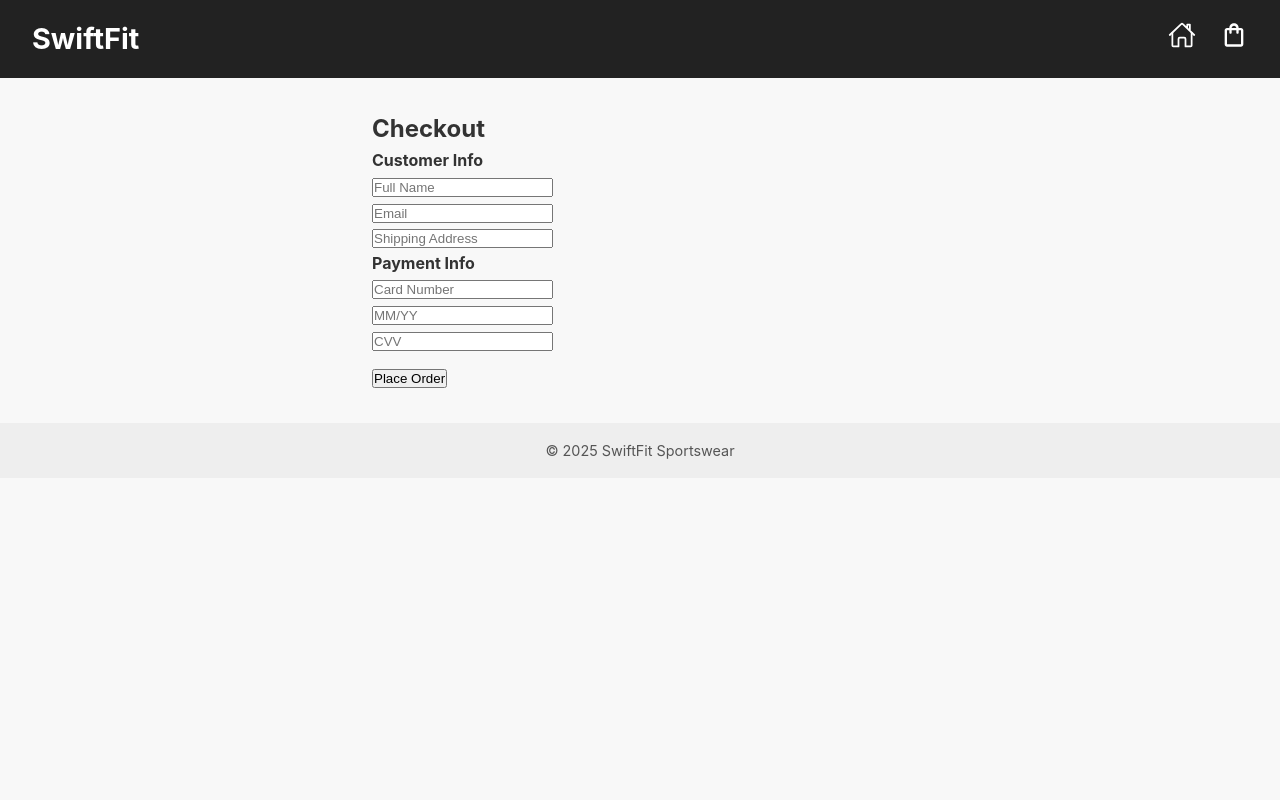
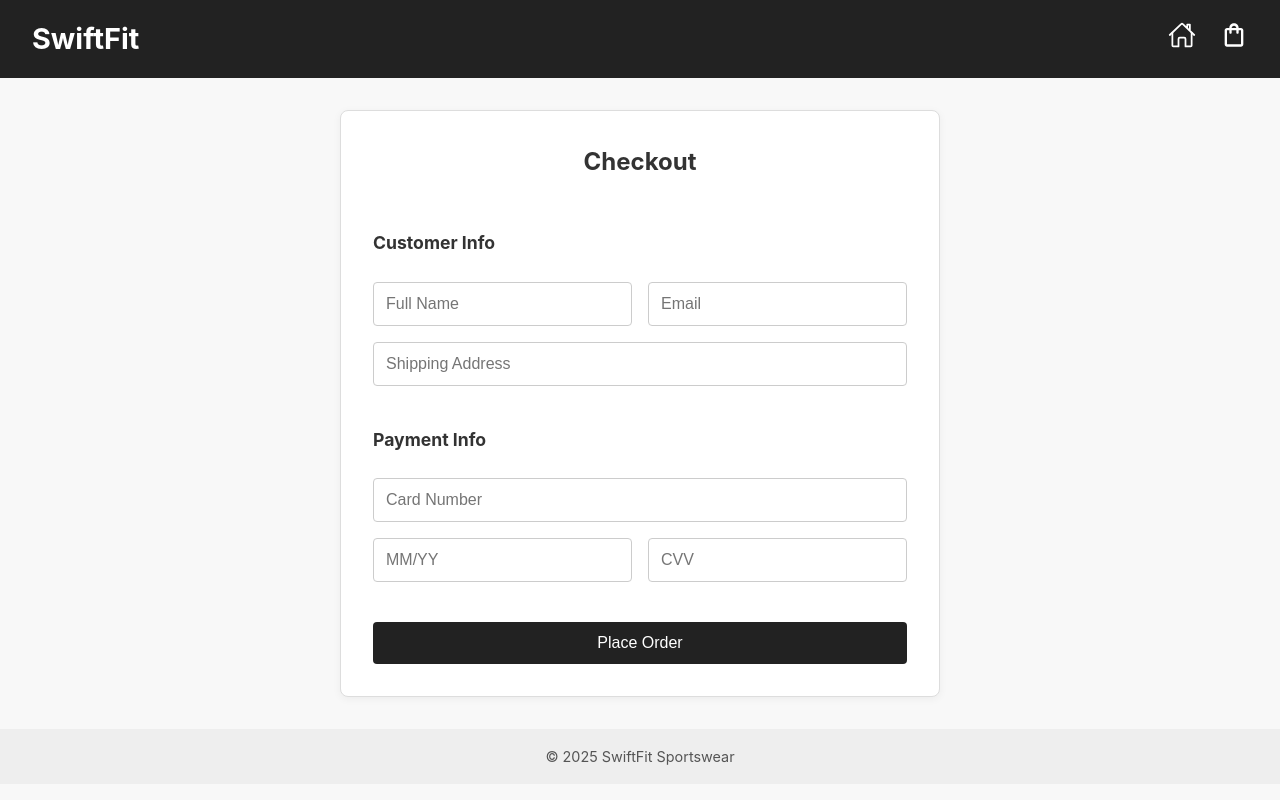
Before and after one commit to Kiro025/ecommerce-site, a React (Vite) app: page /checkout in a window 1280 px wide. Built offline with nearby package versions, Linux system fonts and the light colour scheme.

Commit message:
Added increments and decrement function the the CartContext.js. and enhanced the UI for both the cart and checkout.

```diff
--- a/src/App.css
+++ b/src/App.css
@@ -1,4 +1,4 @@
-/* ========== Reset & Global ========== */
+/*Global */
 * {
   margin: 0;
   padding: 0;
@@ -14,14 +14,13 @@ html, body {
   line-height: 1.6;
 }
 
-/* Remove default constraints */
 #root {
   width: 100%;
   padding: 0;
   margin: 0;
 }
 
-/* ========== Navbar ========== */
+/*  Navbar  */
 .navbar {
   background-color: #222;
   color: white;
@@ -53,7 +52,7 @@ html, body {
   height: 30px;
 }
 
-/* ========== Layout ========== */
+/*  Layout  */
 main {
   width: 100%;
   flex: 1;
@@ -65,7 +64,7 @@ main {
   padding: 2rem;
 }
 
-/* ========== Sidebar Filters ========== */
+/*  Sidebar Filters  */
 .filters {
   width: 220px;
   background-color: #f4f4f4;
@@ -92,7 +91,7 @@ main {
   cursor: pointer;
 }
 
-/* ========== Product Grid ========== */
+/*  Product Grid  */
 .product-grid {
   display: grid;
   grid-template-columns: repeat(auto-fit, minmax(250px, 1fr));
@@ -100,7 +99,7 @@ main {
   flex: 1;
 }
 
-/* ========== Product Card ========== */
+/*  Product Card  */
 .product-card {
   background-color: #fff;
   border: 1px solid #ddd;
@@ -115,7 +114,7 @@ main {
   box-shadow: 0 4px 16px rgba(0,0,0,0.1);
 }
 
-/* ========== Footer ========== */
+/*  Footer  */
 footer {
   margin-top: auto;
   padding: 1rem 2rem;
@@ -124,3 +123,67 @@ footer {
   background-color: #eee;
   color: #555;
 }
+
+/* Checkout Styles */
+.checkout-container {
+  max-width: 600px;
+  margin: 2rem auto;
+  padding: 2rem;
+  background-color: #fff;
+  border: 1px solid #ddd;
+  border-radius: 8px;
+  box-shadow: 0 2px 8px rgba(0, 0, 0, 0.05);
+}
+
+.checkout-container h2 {
+  margin-bottom: 1.5rem;
+  text-align: center;
+}
+
+.checkout-form {
+  display: flex;
+  flex-direction: column;
+  gap: 1rem;
+}
+
+.checkout-section-title {
+  font-weight: bold;
+  margin-top: 1.5rem;
+  margin-bottom: 0.5rem;
+  font-size: 1.1rem;
+}
+
+.checkout-row {
+  display: flex;
+  gap: 1rem;
+  flex-wrap: wrap;
+}
+
+.checkout-row input {
+  flex: 1;
+  min-width: 200px;
+}
+
+.checkout-form input {
+  padding: 0.75rem;
+  border: 1px solid #ccc;
+  border-radius: 4px;
+  font-size: 1rem;
+  width: 100%;
+}
+
+.checkout-btn {
+  margin-top: 1.5rem;
+  padding: 0.75rem;
+  background-color: #222;
+  color: white;
+  border: none;
+  border-radius: 4px;
+  font-size: 1rem;
+  cursor: pointer;
+  transition: background-color 0.3s;
+}
+
+.checkout-btn:hover {
+  background-color: #444;
+}
--- a/src/context/CartContext.jsx
+++ b/src/context/CartContext.jsx
@@ -1,7 +1,6 @@
 import { createContext, useContext, useState } from 'react';
 
 const CartContext = createContext();
-
 export const useCart = () => useContext(CartContext);
 
 export const CartProvider = ({ children }) => {
@@ -23,8 +22,34 @@ export const CartProvider = ({ children }) => {
     setCartItems(prev => prev.filter(item => item.id !== id));
   };
 
+  const incrementQuantity = (id) => {
+    setCartItems(prev =>
+      prev.map(item =>
+        item.id === id ? { ...item, quantity: item.quantity + 1 } : item
+      )
+    );
+  };
+
+  const decrementQuantity = (id) => {
+    setCartItems(prev =>
+      prev
+        .map(item =>
+          item.id === id ? { ...item, quantity: item.quantity - 1 } : item
+        )
+        .filter(item => item.quantity > 0)
+    );
+  };
+
   return (
-    <CartContext.Provider value={{ cartItems, addToCart, removeFromCart }}>
+    <CartContext.Provider
+      value={{
+        cartItems,
+        addToCart,
+        removeFromCart,
+        incrementQuantity,
+        decrementQuantity
+      }}
+    >
       {children}
     </CartContext.Provider>
   );
--- a/src/main.jsx
+++ b/src/main.jsx
@@ -3,6 +3,7 @@ import ReactDOM from 'react-dom/client'
 import App from './App'
 import './styles/global.css'
 import { CartProvider } from './context/CartContext'
+
 
 ReactDOM.createRoot(document.getElementById('root')).render(
   <React.StrictMode>
--- a/src/pages/Cart.jsx
+++ b/src/pages/Cart.jsx
@@ -2,30 +2,111 @@ import { useCart } from '../context/CartContext';
 import { Link } from 'react-router-dom';
 
 const Cart = () => {
-  const { cartItems, removeFromCart } = useCart();
+  const {
+    cartItems,
+    removeFromCart,
+    incrementQuantity,
+    decrementQuantity,
+  } = useCart();
 
-  const total = cartItems.reduce((acc, item) => acc + item.price * item.quantity, 0);
+  const total = cartItems.reduce(
+    (acc, item) => acc + item.price * item.quantity,
+    0
+  );
 
   return (
-    <div style={{ padding: '2rem' }}>
-      <h2>Your Cart</h2>
+    <div style={{ padding: '2rem', maxWidth: '800px', margin: 'auto' }}>
+      <h2 style={{ marginBottom: '2rem' }}>Your Cart</h2>
+
       {cartItems.length === 0 ? (
         <p>Your cart is empty.</p>
       ) : (
         <>
-          <ul>
-            {cartItems.map(item => (
-              <li key={item.id} style={{ marginBottom: '1rem' }}>
-                <strong>{item.name}</strong> – ${item.price.toFixed(2)} x {item.quantity}
-                <button onClick={() => removeFromCart(item.id)} style={{ marginLeft: '1rem' }}>
-                  Remove
-                </button>
+          <ul style={{ listStyle: 'none', padding: 0 }}>
+            {cartItems.map((item) => (
+              <li
+                key={item.id}
+                style={{
+                  display: 'flex',
+                  justifyContent: 'space-between',
+                  alignItems: 'center',
+                  border: '1px solid #ddd',
+                  borderRadius: '8px',
+                  padding: '1rem',
+                  marginBottom: '1rem',
+                  backgroundColor: '#fafafa',
+                }}
+              >
+                <div>
+                  <h4 style={{ marginBottom: '0.3rem' }}>{item.name}</h4>
+                  <span style={{ color: '#555' }}>
+                    ${item.price.toFixed(2)} × {item.quantity} ={' '}
+                    <strong>${(item.price * item.quantity).toFixed(2)}</strong>
+                  </span>
+                </div>
+
+                <div style={{ display: 'flex', alignItems: 'center', gap: '0.5rem' }}>
+                  <button
+                    onClick={() => decrementQuantity(item.id)}
+                    style={{
+                      padding: '0.3rem 0.6rem',
+                      borderRadius: '4px',
+                      border: '1px solid #ccc',
+                      backgroundColor: '#eee',
+                      cursor: 'pointer',
+                    }}
+                  >
+                    −
+                  </button>
+                  <span style={{ minWidth: '24px', textAlign: 'center' }}>{item.quantity}</span>
+                  <button
+                    onClick={() => incrementQuantity(item.id)}
+                    style={{
+                      padding: '0.3rem 0.6rem',
+                      borderRadius: '4px',
+                      border: '1px solid #ccc',
+                      backgroundColor: '#eee',
+                      cursor: 'pointer',
+                    }}
+                  >
+                    +
+                  </button>
+                  <button
+                    onClick={() => removeFromCart(item.id)}
+                    style={{
+                      marginLeft: '1rem',
+                      background: 'none',
+                      border: 'none',
+                      color: '#d00',
+                      textDecoration: 'underline',
+                      cursor: 'pointer',
+                    }}
+                  >
+                    Remove
+                  </button>
+                </div>
               </li>
             ))}
           </ul>
-          <p><strong>Total:</strong> ${total.toFixed(2)}</p>
+
+          <p style={{ fontWeight: 'bold', fontSize: '1.2rem' }}>
+            Total: ${total.toFixed(2)}
+          </p>
+
           <Link to="/checkout">
-            <button>Proceed to Checkout</button>
+            <button
+              style={{
+                marginTop: '1rem',
+                padding: '0.6rem 1.2rem',
+                border: 'none',
+                backgroundColor: '#333',
+                color: '#fff',
+                borderRadius: '5px',
+                cursor: 'pointer',
+              }}
+            >
+              Proceed to Checkout
+            </button>
           </Link>
         </>
       )}
--- a/src/pages/Checkout.jsx
+++ b/src/pages/Checkout.jsx
@@ -25,25 +25,70 @@ const Checkout = () => {
       alert("Your cart is empty!");
       return;
     }
-    // Normally you would process payment here
     navigate('/confirmation');
   };
 
   return (
-    <div style={{ padding: '2rem', maxWidth: '600px', margin: 'auto' }}>
+    <div className="checkout-container">
       <h2>Checkout</h2>
-      <form onSubmit={handleSubmit}>
-        <h4>Customer Info</h4>
-        <input type="text" name="name" placeholder="Full Name" required value={form.name} onChange={handleChange} /><br />
-        <input type="email" name="email" placeholder="Email" required value={form.email} onChange={handleChange} /><br />
-        <input type="text" name="address" placeholder="Shipping Address" required value={form.address} onChange={handleChange} /><br />
+      <form className="checkout-form" onSubmit={handleSubmit}>
+        <div className="checkout-section-title">Customer Info</div>
+        <div className="checkout-row">
+          <input
+            type="text"
+            name="name"
+            placeholder="Full Name"
+            required
+            value={form.name}
+            onChange={handleChange}
+          />
+          <input
+            type="email"
+            name="email"
+            placeholder="Email"
+            required
+            value={form.email}
+            onChange={handleChange}
+          />
+        </div>
+        <input
+          type="text"
+          name="address"
+          placeholder="Shipping Address"
+          required
+          value={form.address}
+          onChange={handleChange}
+        />
 
-        <h4>Payment Info</h4>
-        <input type="text" name="cardNumber" placeholder="Card Number" required value={form.cardNumber} onChange={handleChange} /><br />
-        <input type="text" name="expiry" placeholder="MM/YY" required value={form.expiry} onChange={handleChange} /><br />
-        <input type="text" name="cvv" placeholder="CVV" required value={form.cvv} onChange={handleChange} /><br />
+        <div className="checkout-section-title">Payment Info</div>
+        <input
+          type="text"
+          name="cardNumber"
+          placeholder="Card Number"
+          required
+          value={form.cardNumber}
+          onChange={handleChange}
+        />
+        <div className="checkout-row">
+          <input
+            type="text"
+            name="expiry"
+            placeholder="MM/YY"
+            required
+            value={form.expiry}
+            onChange={handleChange}
+          />
+          <input
+            type="text"
+            name="cvv"
+            placeholder="CVV"
+            required
+            value={form.cvv}
+            onChange={handleChange}
+          />
+        </div>
 
-        <button type="submit" style={{ marginTop: '1rem' }}>Place Order</button>
+        <button type="submit" className="checkout-btn">Place Order</button>
       </form>
     </div>
   );
```
